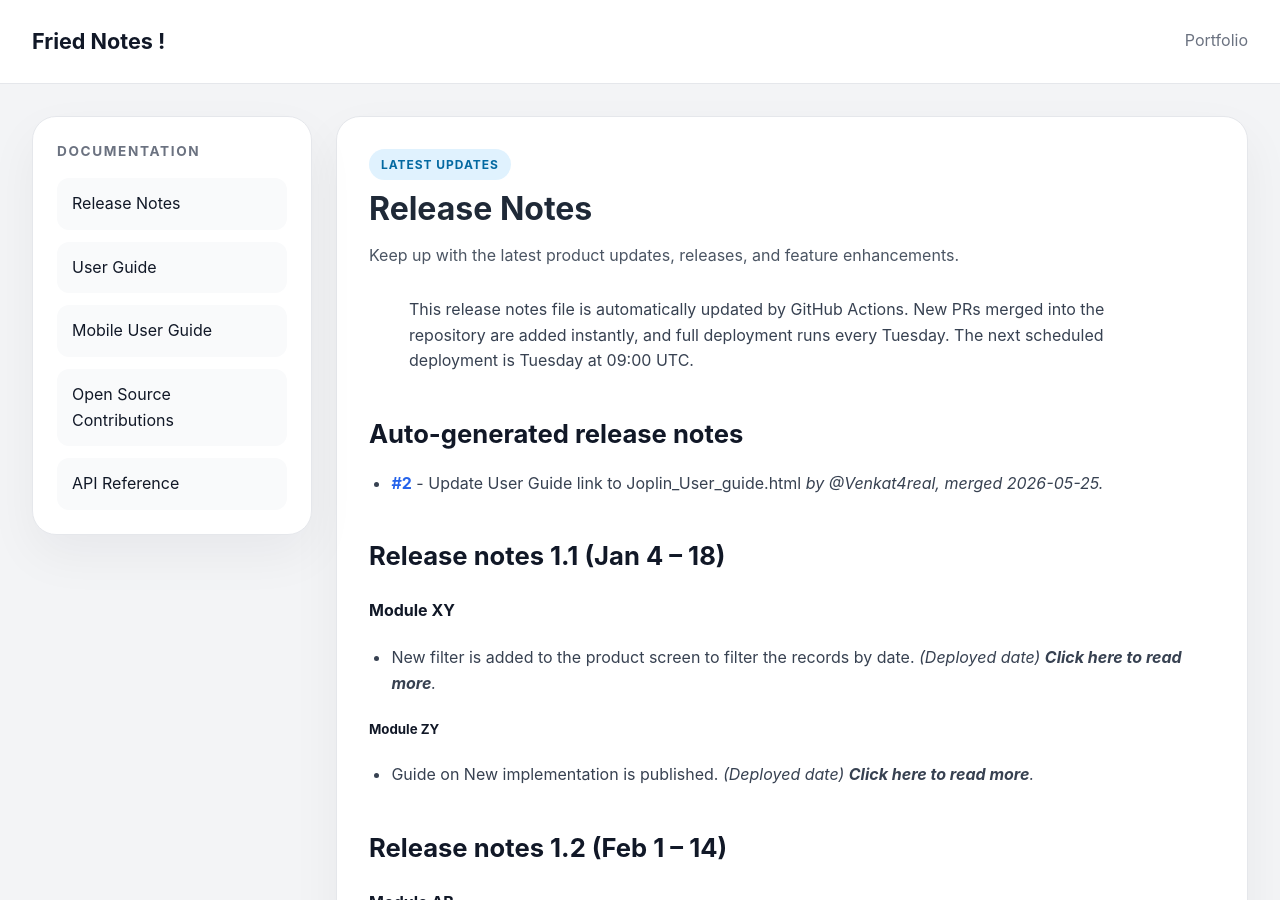
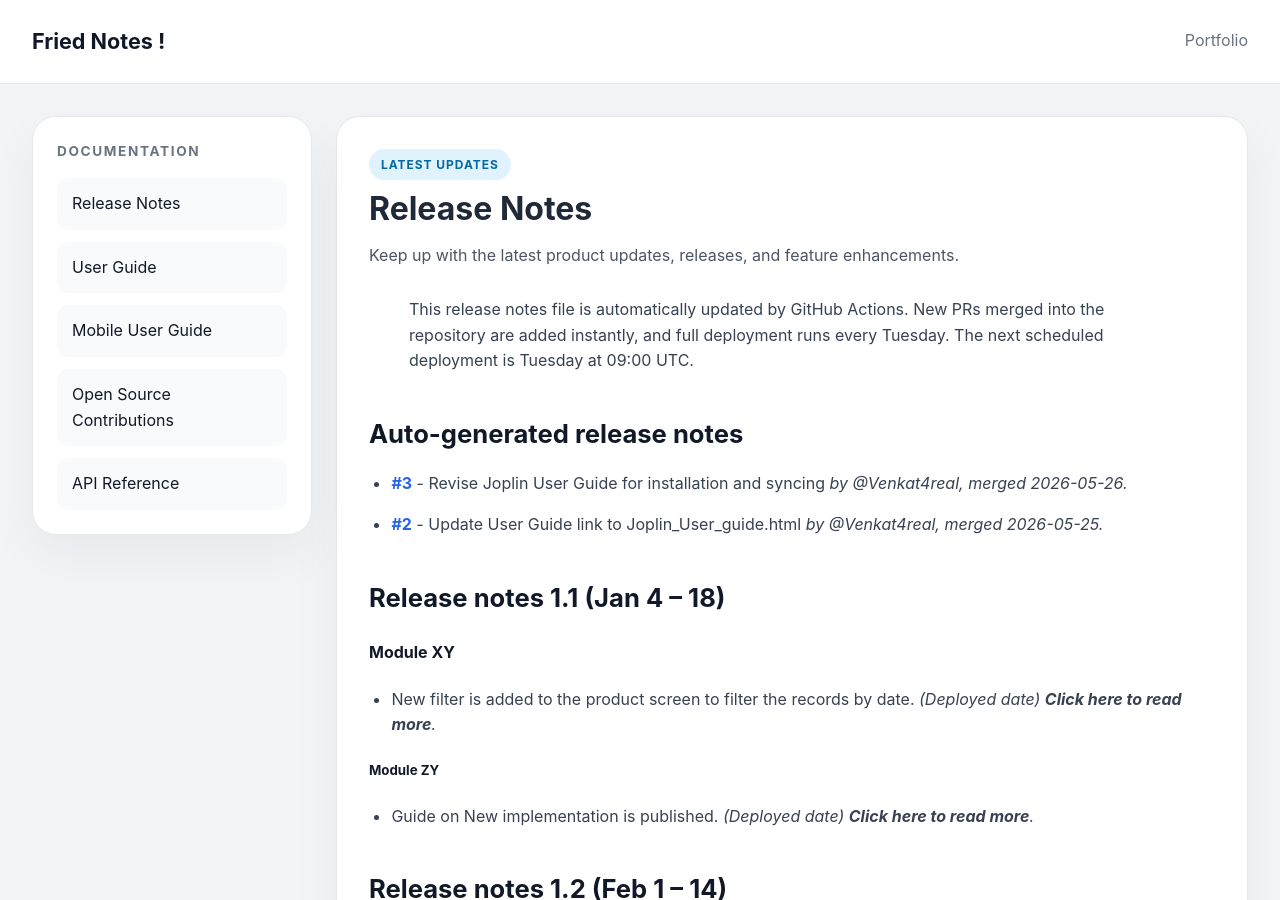
Before and after one commit to Venkat4real/FriedNotes, a Jekyll site: the page built from docs/release_notes.md, in a window 1280 px wide and 900 px high. Built offline with Jekyll 4.4.1, drawn with Linux system fonts in a browser that asks for light colours.

Commit message:
docs: auto-update release notes

```diff
--- a/docs/release_notes.md
+++ b/docs/release_notes.md
@@ -9,6 +9,9 @@ description: Keep up with the latest product updates, releases, and feature enha
 > The next scheduled deployment is Tuesday at 09:00 UTC.
 
 ## Auto-generated release notes
+- **[#3](https://github.com/Venkat4real/FriedNotes/pull/3)** - Revise Joplin User Guide for installation and syncing *by @Venkat4real, merged 2026-05-26.*
+
+
 - **[#2](https://github.com/Venkat4real/FriedNotes/pull/2)** - Update User Guide link to Joplin_User_guide.html *by @Venkat4real, merged 2026-05-25.*
 
 
```
